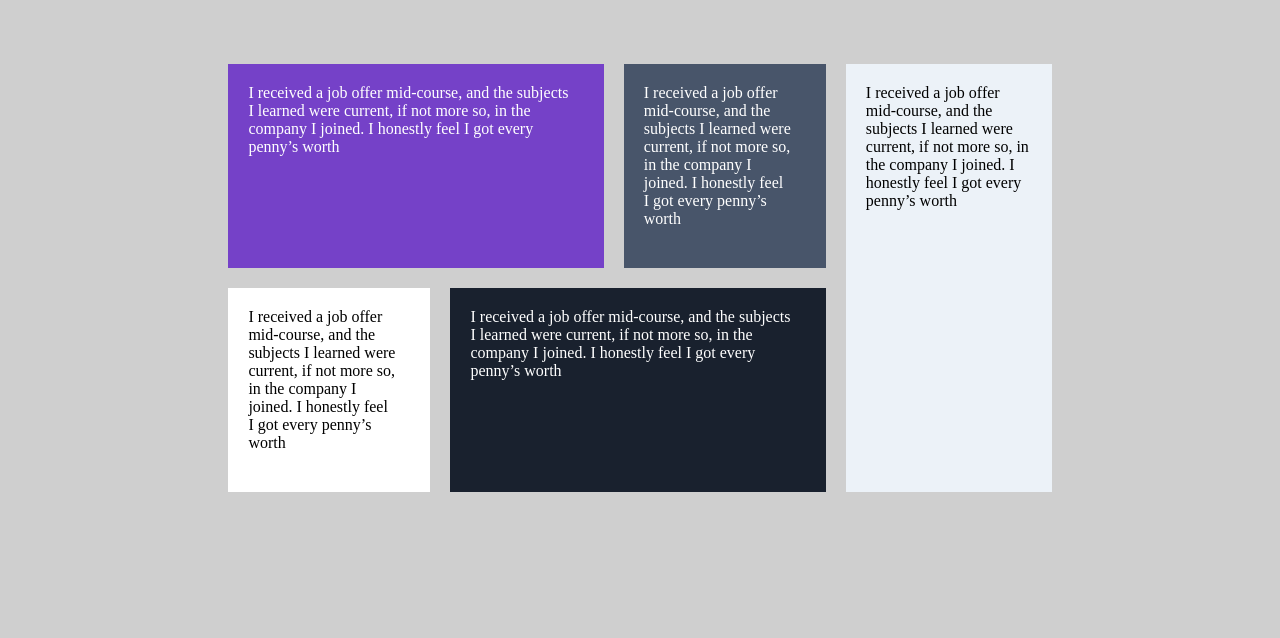
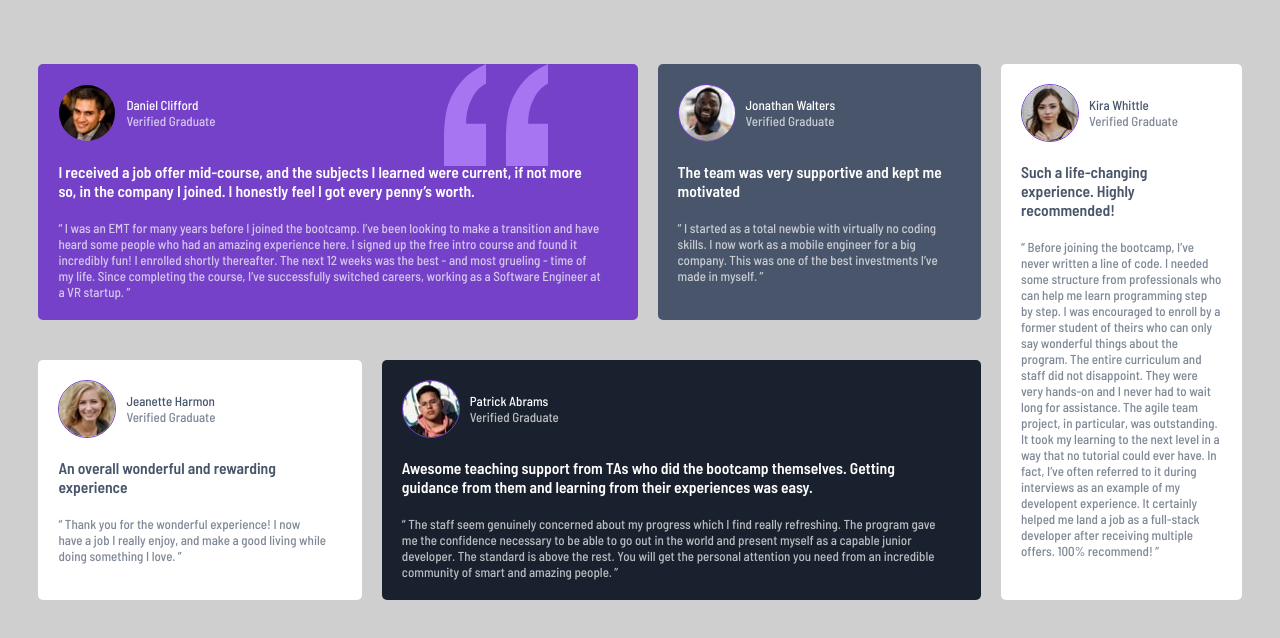
Before and after one commit to Devakumar96/Testimonials-grid-section, a plain HTML site: page index.html in a window 1280 px wide. Drawn offline with Linux system fonts and the light colour scheme.

Commit message:
completed

```diff
--- a/index.html
+++ b/index.html
@@ -13,29 +13,96 @@
 <body>
   <div class="testimonial-grid-container">
     <div class="main-left">
-      <div class="top">  <div class="testimonial-1"><div class="grid-items"><p>
-    I received a job offer mid-course, and the subjects I learned were current, if not more so,
-    in the company I joined. I honestly feel I got every penny’s worth</p></div>
+      <div class="top">
+        <div class="testimonial-1">
+          <div class="grid-items">
+            <img class="quote" src="./images/bg-pattern-quotation.svg" alt="quote">
+            <div class="header">
+              <img src="./images/image-daniel.jpg" alt="daniel profile picture">
+            <div class="header-txt">
+              <p class="name">Daniel Clifford</p>
+              <p>Verified Graduate</p>
+            </div>
+          </div>
+        <h4>I received a job offer mid-course, and the subjects I learned were current, if not more so,
+        in the company I joined. I honestly feel I got every penny’s worth.</h4>
+        <p>“ I was an EMT for many years before I joined the bootcamp. I’ve been looking to make a
+        transition and have heard some people who had an amazing experience here. I signed up
+        the free intro course and found it incredibly fun! I enrolled shortly thereafter.
+        The next 12 weeks was the best - and most grueling - time of my life. Since completing
+        the course, I’ve successfully switched careers, working as a Software Engineer at a VR startup. ”</p>
+      </div>
   </div>
 
-  <div class="testimonial-2"><div class="grid-items"><p>
-    I received a job offer mid-course, and the subjects I learned were current, if not more so,
-    in the company I joined. I honestly feel I got every penny’s worth</p></div>
+  <div class="testimonial-2">
+    <div class="grid-items">
+      <div class="header">
+        <img src="./images/image-jonathan.jpg" alt="jonathan profile picture">
+          <div class="header-txt">
+            <p class="name">Jonathan Walters</p>
+            <p>Verified Graduate</p>
+          </div>
+      </div>
+
+        <h4>The team was very supportive and kept me motivated</h4>
+        <p>“ I started as a total newbie with virtually no coding skills. I now work as a mobile engineer
+        for a big company. This was one of the best investments I’ve made in myself. ”</p></div>
   </div></div>
-      <div class="bottom">  <div class="testimonial-3"><div class="grid-items"><p>
-    I received a job offer mid-course, and the subjects I learned were current, if not more so,
-    in the company I joined. I honestly feel I got every penny’s worth</p></div>
+
+      <div class="bottom">
+        <div class="testimonial-3">
+          <div class="grid-items">
+            <div class="header">
+              <img src="./images/image-jeanette.jpg" alt="Jeanette profile picture">
+                <div class="header-txt">
+                  <p class="name">Jeanette Harmon</p>
+                  <p>Verified Graduate</p>
+              </div>
+            </div>
+
+        <h4>An overall wonderful and rewarding experience</h4>
+        <p>“ Thank you for the wonderful experience! I now have a job I really enjoy, and make a good living
+        while doing something I love. ”</p></div>
   </div>
 
-  <div class="testimonial-4"><div class="grid-items"><p>
-    I received a job offer mid-course, and the subjects I learned were current, if not more so,
-    in the company I joined. I honestly feel I got every penny’s worth</p></div>
+  <div class="testimonial-4">
+    <div class="grid-items">
+      <div class="header">
+        <img src="./images/image-patrick.jpg" alt="Patrick profile picture">
+          <div class="header-txt">
+            <p class="name">Patrick Abrams</p>
+            <p>Verified Graduate</p>
+          </div>
+        </div>
+
+        <h4>Awesome teaching support from TAs who did the bootcamp themselves. Getting guidance from them and
+        learning from their experiences was easy.</h4>
+        <p>“ The staff seem genuinely concerned about my progress which I find really refreshing. The program
+        gave me the confidence necessary to be able to go out in the world and present myself as a capable
+        junior developer. The standard is above the rest. You will get the personal attention you need from
+        an incredible community of smart and amazing people. ”</p></div>
   </div></div>
     </div>
 
-  <div class="testimonial-5"><div class="grid-items"><p>
-    I received a job offer mid-course, and the subjects I learned were current, if not more so,
-    in the company I joined. I honestly feel I got every penny’s worth</p></div>
+  <div class="testimonial-5">
+    <div class="grid-items">
+      <div class="header">
+        <img src="./images/image-kira.jpg" alt="Kira profile picture">
+          <div class="header-txt">
+            <p class="name">Kira Whittle</p>
+            <p>Verified Graduate</p>
+          </div>
+        </div>
+
+        <h4>Such a life-changing experience. Highly recommended!</h4>
+        <p>“ Before joining the bootcamp, I’ve never written a line of code. I needed some structure from
+        professionals who can help me learn programming step by step. I was encouraged to enroll by a former
+        student of theirs who can only say wonderful things about the program. The entire curriculum and staff
+        did not disappoint. They were very hands-on and I never had to wait long for assistance. The agile team
+        project, in particular, was outstanding. It took my learning to the next level in a way that no tutorial
+        could ever have. In fact, I’ve often referred to it during interviews as an example of my developent
+        experience. It certainly helped me land a job as a full-stack developer after receiving multiple offers.
+        100% recommend! ”</p></div>
   </div>
   </div>
 </body>
--- a/styles/style.css
+++ b/styles/style.css
@@ -1,5 +1,4 @@
 @import url('https://fonts.googleapis.com/css2?family=Barlow+Semi+Condensed:wght@500;600&display=swap');
-
 :root{
   --clr-violet: #7541c8;
   --clr-darkgrayishblue: #48556a;
@@ -13,34 +12,75 @@
   padding: 0;
   box-sizing: border-box;
 }
+html{
+  font-size: 13px;
+}
 body{
   background-color: var(--clr-Lightgray);
+  font-family: 'Barlow Semi Condensed', sans-serif;
 }
+
 .testimonial-grid-container{
   padding: 5% 3%;
 }
 .testimonial-1{
   background-color: var(--clr-violet);
   color:#ffffff;
+  position: relative;
+
 }
 .testimonial-2{
   background-color: var(--clr-darkgrayishblue);
   color:#ffffff;
 }
-.testimonial-3{
+.testimonial-3, .testimonial-5{
   background-color: var(--clr-White);
+  color: #48556a;
 }
 .testimonial-4{
   background-color: var(--clr-darkblackishblue);
   color:#ffffff;
 }
-.testimonial-5{
-  background-color:var(--clr-Lightgrayishblue);
-}
-.grid-items {
+
+
+.testimonial-1,.testimonial-2,.testimonial-3,.testimonial-4,.testimonial-5 {
   margin-bottom: 20px;
   padding: 20px;
+  border-radius: 5px;
+  box-shadow: 1px 1px 5px 1px rgba();
 }
+.header {
+  display:flex;
+  align-items:center;
+  margin-bottom: 20px;
+  position: relative;
+  z-index: 3;
+}
+.header img {
+  border-radius: 50%;
+  margin-right: 10px;
+  border: 1px solid #7541c8;
+}
+.quote{
+  position: absolute;
+  right: 15%;
+  top: 0px;
+  z-index: 1;
+}
+.grid-items h4{
+margin-bottom: 20px;
+font-size: 1.2rem;
+font-weight: 600;
+}
+.grid-items p{
+  opacity: 70%;
+}
+.header .name{
+  opacity: 100%;
+  font-size: 1rem;
+}
+
+
 @media(min-width:576px) {
   .testimonial-grid-container{
     display: flex;
@@ -48,13 +88,14 @@ body{
     margin: 0 auto;
 
   }
+
   .testimonial-5{
-    flex-basis: 25%;
+    flex-basis: 20%;
   }
   .main-left{
     display: flex;
     flex-direction: column;
-    flex-basis: 75%;
+    flex-basis: 80%;
   }
   .main-left .grid-items{
   margin-right: 15px;
@@ -68,21 +109,18 @@ body{
     display: flex;
     flex-basis: 50%;
   }
-  .testimonial-1{
+  .testimonial-1,.testimonial-4{
   flex-basis: 65%;
   margin-right: 20px;
 }
-.testimonial-2{
+.testimonial-2, .testimonial-3{
   flex-basis: 35%;
   margin-right: 20px;
-
 }
-.testimonial-3{
-flex-basis: 35%;
-margin-right: 20px;
+.testimonial-grid-container{
+  max-width: 1440px;
+  margin: 0 auto;
 }
-.testimonial-4{
-  flex-basis: 65%;
-  margin-right: 20px;
-
+.main-left .grid-items{
+  margin-right: 15px;
 }
```
